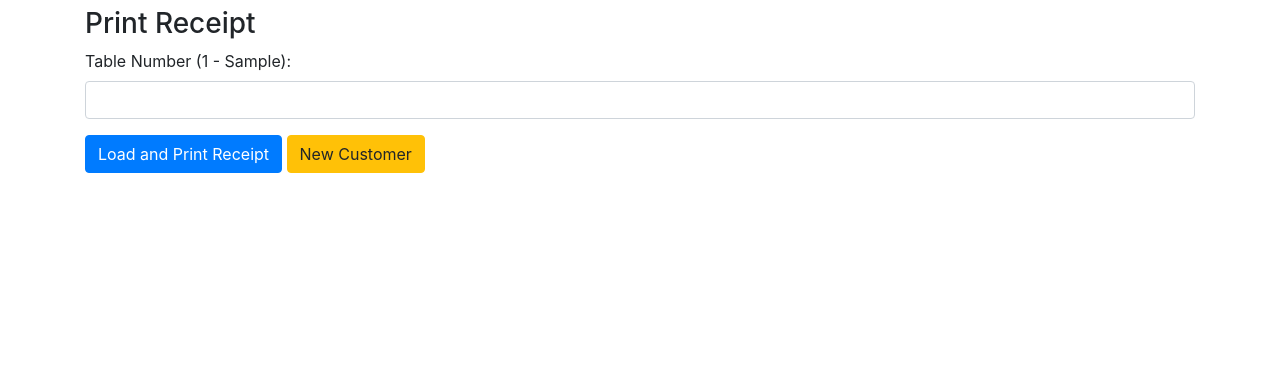
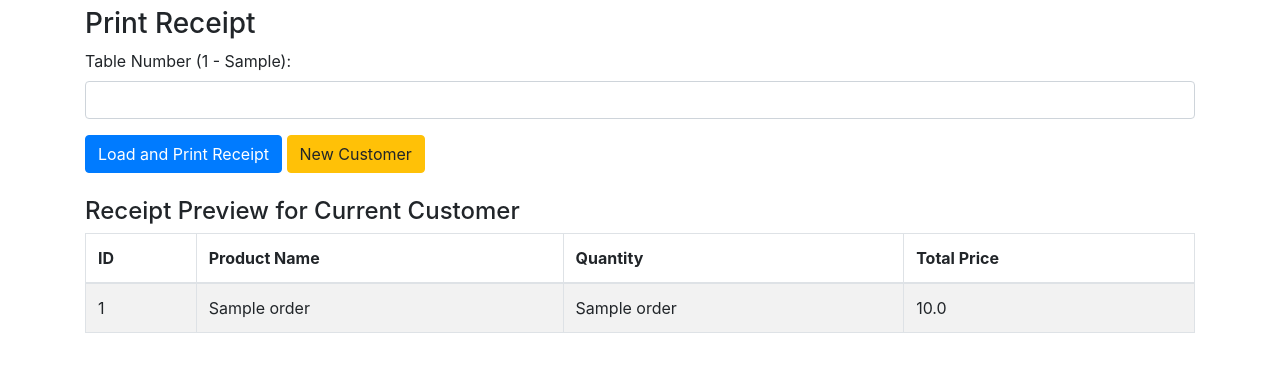
Before and after one commit to ahsaanprj-pixel/Big-Data-Analytic-Project-RMS, a Flask app: template templates/print_receipt.html in a window 1280 px wide. Shown: the part 193-565 px from the top of the page. Run offline with Flask 3, Linux system fonts and the light colour scheme; the template is opened without the code that fills it: most values are stand-ins (such as "Sample title", 1, 10 or a date in 2020); some libraries are stand-ins or nearby versions.

Commit message:
print receipt.html file update

```diff
--- a/templates/print_receipt.html
+++ b/templates/print_receipt.html
@@ -8,14 +8,44 @@
     <form method="POST">
 
         <div class="form-group">
+
             <label>Table Number (1 - {{ max_tables }}):</label>
 
             <input type="number" name="table_num" class="form-control" min="1" max="{{ max_tables }}" required>
         </div>
 
         <button type="submit" class="btn btn-primary">Load and Print Receipt</button>
-
+        <!-- Warning button to start a new customer session by clearing previous orders for the table -->
+        <!-- Includes hidden action parameter to distinguish from print action -->
         <button type="submit" name="action" value="new_customer" class="btn btn-warning">New Customer</button>
     </form>
 
+    <!-- Conditional section to display receipt preview if orders exist for the table/session -->
+    <!-- Preview shows aggregated orders before printing -->
+    {% if orders %}
+        <!-- Subheading for the receipt preview -->
+        <h4 class="mt-4">Receipt Preview for Current Customer</h4>
+        <!-- Table to display order details: ID, product name, quantity, and total price -->
+        <table class="table table-striped table-bordered">
+            <thead>
+                <!-- Table header row defining columns -->
+                <tr><th>ID</th><th>Product Name</th><th>Quantity</th><th>Total Price</th></tr>
+            </thead>
+            <tbody>
+                <!-- Loop through orders list to populate table rows -->
+                {% for order in orders %}
+                    <tr>
+                        <!-- Display order ID -->
+                        <td>{{ order[0] }}</td>
+                        <!-- Display product name -->
+                        <td>{{ order[1] }}</td>
+                        <!-- Display quantity -->
+                        <td>{{ order[2] }}</td>
+                        <!-- Display total price, formatted to 2 decimal places -->
+                        <td>{{ order[3] | float | round(2) }}</td>
+                    </tr>
+                {% endfor %}
+            </tbody>
+        </table>
+    {% endif %}
 {% endblock %}
```
